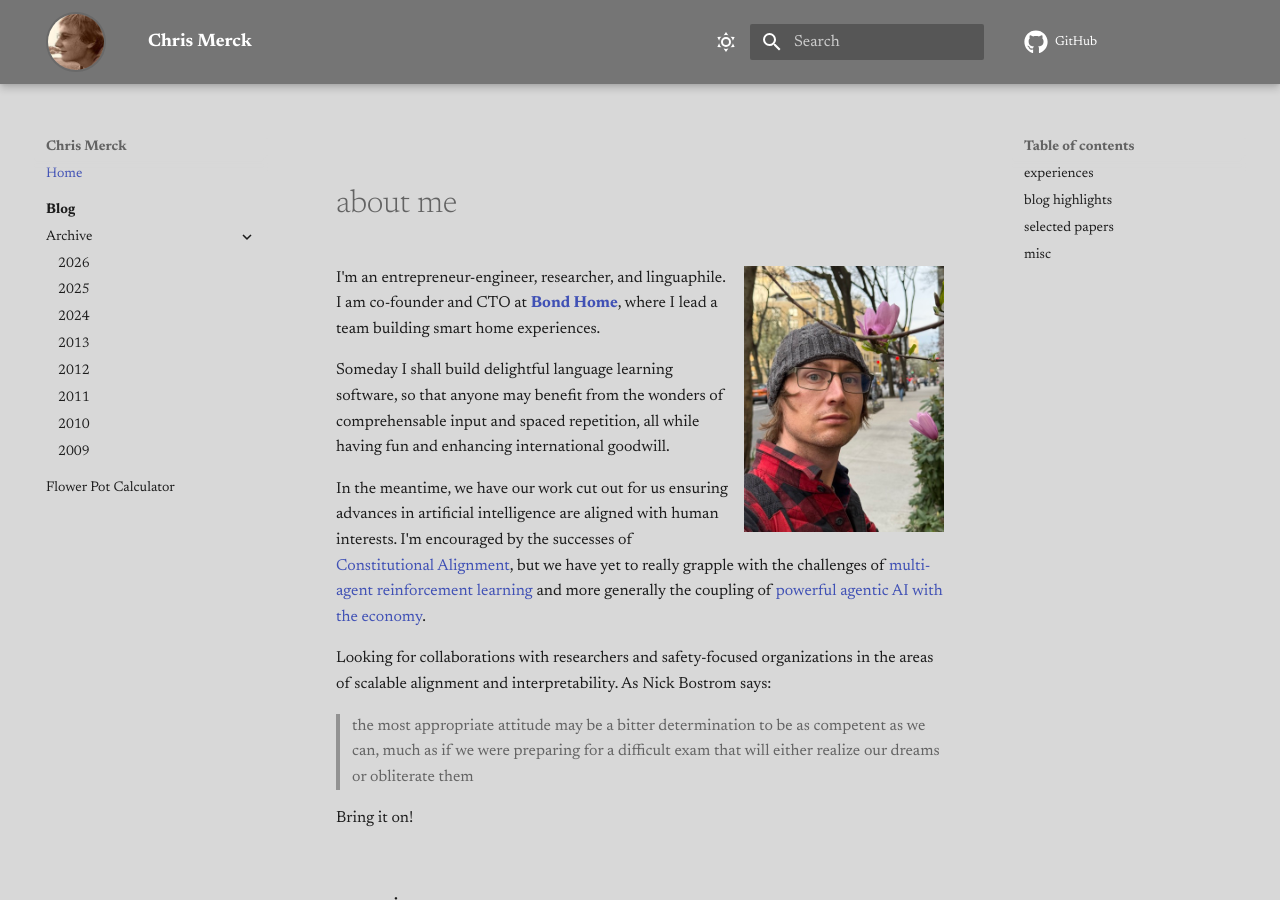
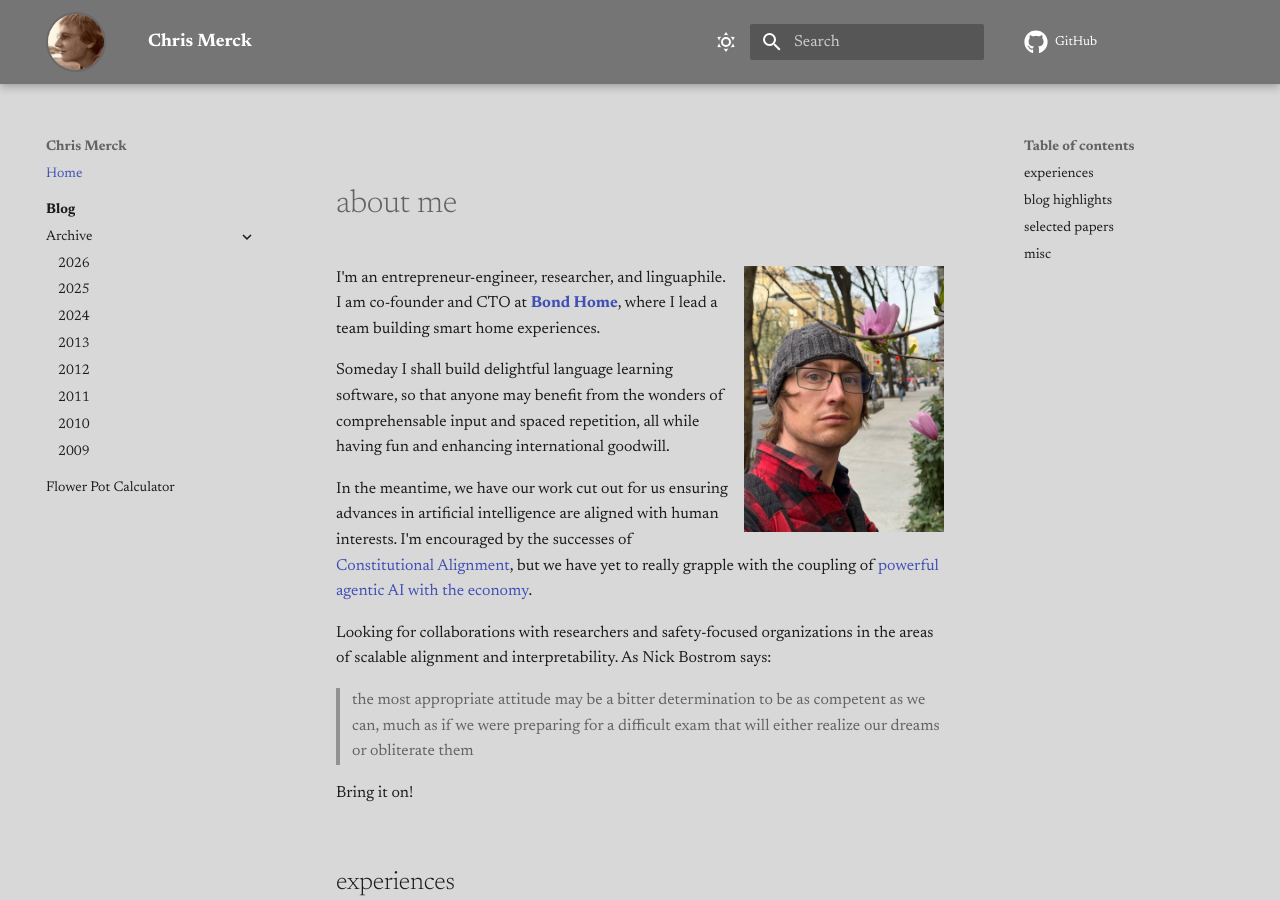
Before and after one commit to chrismerck/chrismerck.github.io, an MkDocs documentation site: the page built from docs/index.md, in a window 1280 px wide and 900 px high. Built offline with MkDocs 1.6.1 and Material for MkDocs 9.7.7, drawn with Linux system fonts in a browser that asks for light colours; comment, search, counter and statistics services are not loaded.

Commit message:
marl is a distraction, its more darwinian effects im concerned abt

```diff
--- a/docs/index.md
+++ b/docs/index.md
@@ -18,9 +18,8 @@ In the meantime, we have our work cut out for us
 ensuring advances in artificial intelligence are aligned with human interests.
 I'm encouraged by the successes of
 [Constitutional Alignment](https://www.anthropic.com/constitution),
-but we have yet to really grapple with the challenges of
-[multi-agent reinforcement learning](https://www.marl-book.com/)
-and more generally the coupling of
+but we have yet to really grapple with the
+coupling of
 [powerful agentic AI with the economy](https://www.darioamodei.com/essay/the-adolescence-of-technology#4-player-piano).
 
 Looking for collaborations with researchers and safety-focused organizations in the areas of scalable alignment and interpretability. As Nick Bostrom says:
```
